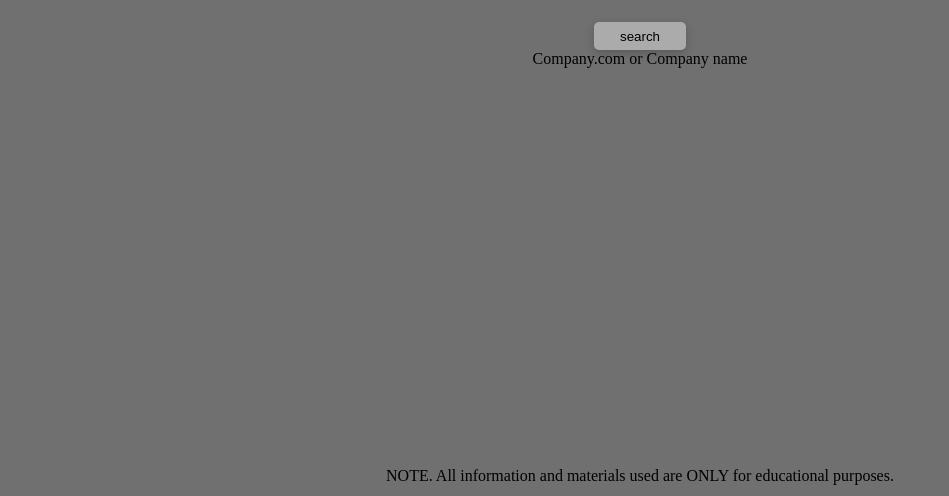
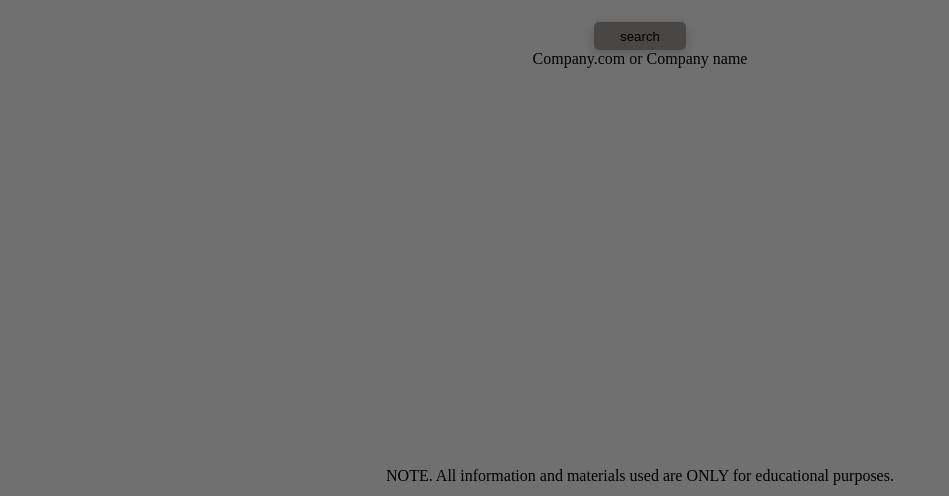
Before and after one commit to kinglaine/TechStackLookUp, a plain HTML site: page index.html in a window 1280 px wide. In both pictures the pointer is over the button "search". Shown: the part 304-800 px from the top of the page, without its empty margins (0-949 px from the left). Drawn offline with Linux system fonts and the light colour scheme.

```diff
--- a/style.css
+++ b/style.css
@@ -84,6 +84,9 @@
     margin-top: 1%;
     box-shadow: 0 3px 10px rgb(0 0 0 / 0.2);
 }
+#searchButton:hover{
+    background-color: rgb(73, 70, 70);
+}
 
 #modalContainer{
     position: fixed;
```
